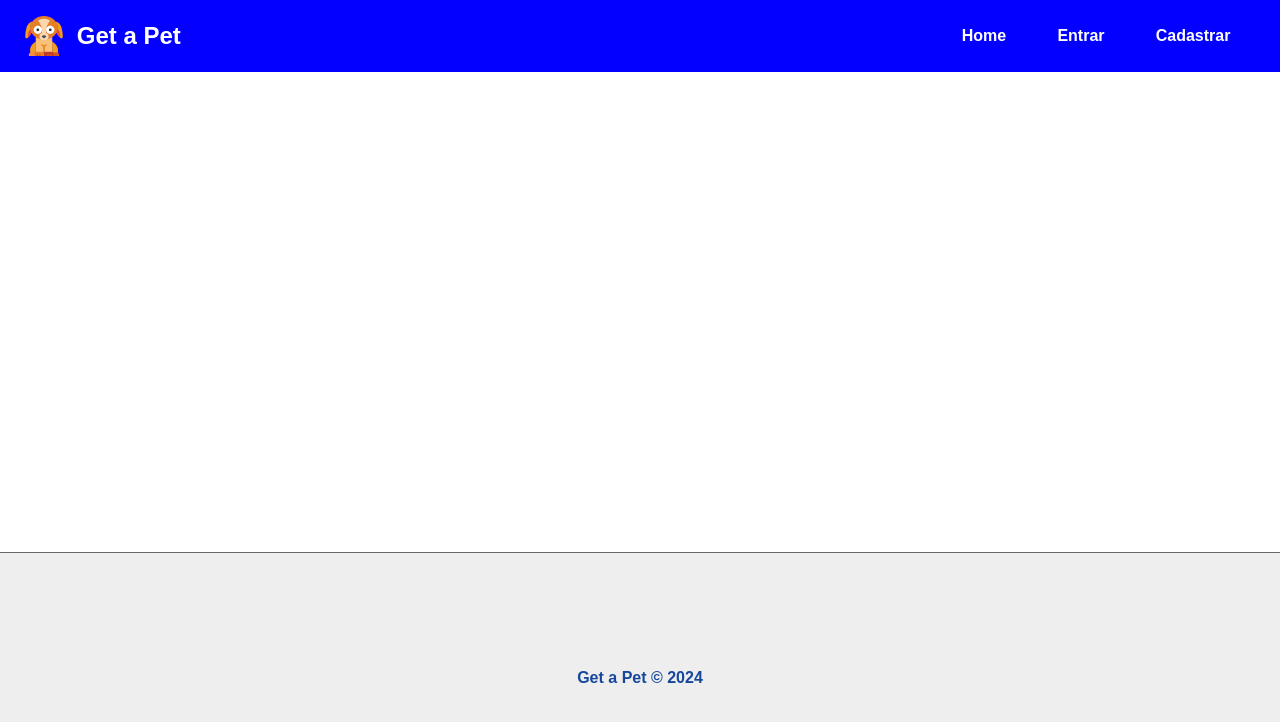
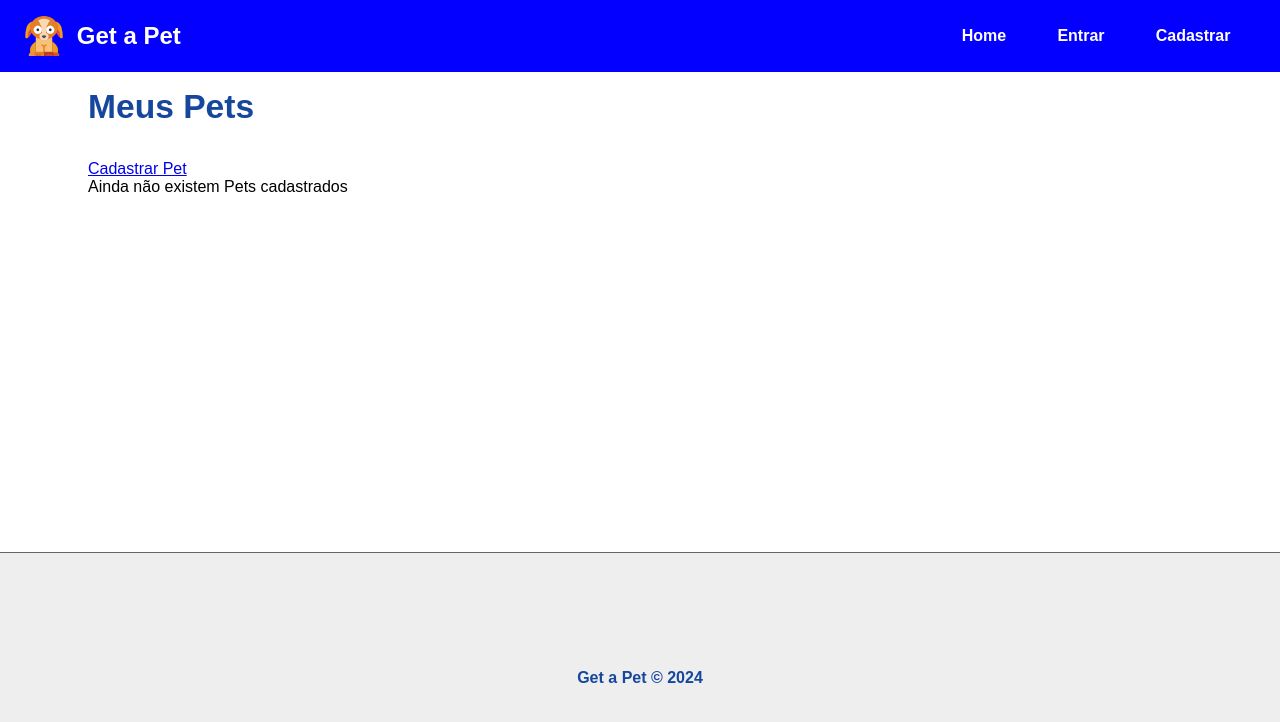
Before and after one commit to adaoma11/react-restful-get-a-pet-frontend, a React (Create React App) app: page /pet/mypets in a window 1280 px wide. Shown: the top 722 px of the page. Built offline with nearby package versions, Linux system fonts and the light colour scheme.

Commit message:
feat: add MyPets component

```diff
--- a/src/App.js
+++ b/src/App.js
@@ -11,6 +11,7 @@
 import Login from "./components/pages/Auth/Login";
 import Register from "./components/pages/Auth/Register";
 import Profile from "./components/pages/User/Profile";
+import MyPets from "./components/pages/Pet/MyPets";
 
 // contexts
 import { UserProvider } from "./context/UserContext";
@@ -26,6 +27,7 @@
             <Route path="/login" element={<Login />} />
             <Route path="/register" element={<Register />} />
             <Route path="/user/profile" element={<Profile />} />
+            <Route path="/pet/mypets" element={<MyPets />} />
             <Route path="/" element={<Home />} />
           </Routes>
         </Container>
--- a/src/components/layout/Navbar.js
+++ b/src/components/layout/Navbar.js
@@ -22,6 +22,9 @@
         {authenticated ? (
           <>
             <li>
+              <Link to="/pet/mypets">Meus Pets</Link>
+            </li>
+            <li>
               <Link to="/user/profile">Perfil</Link>
             </li>
             <li onClick={logout}>Sair</li>
--- /dev/null
+++ b/src/components/pages/Pet/MyPets.js
@@ -0,0 +1,20 @@
+import { useState, useEffect } from "react";
+import { Link } from "react-router-dom";
+
+function MyPets() {
+  const [pets, setPets] = useState([]);
+
+  return (
+    <section>
+      <h1>Meus Pets</h1>
+      <Link to="/pet/add">Cadastrar Pet</Link>
+
+      <div>
+        {pets.length > 0 && <p>Meus Pets cadastrados</p>}
+        {pets.length === 0 && <p>Ainda não existem Pets cadastrados</p>}
+      </div>
+    </section>
+  );
+}
+
+export default MyPets;
```
Lines whose indentation alone changed are shown as unchanged.
